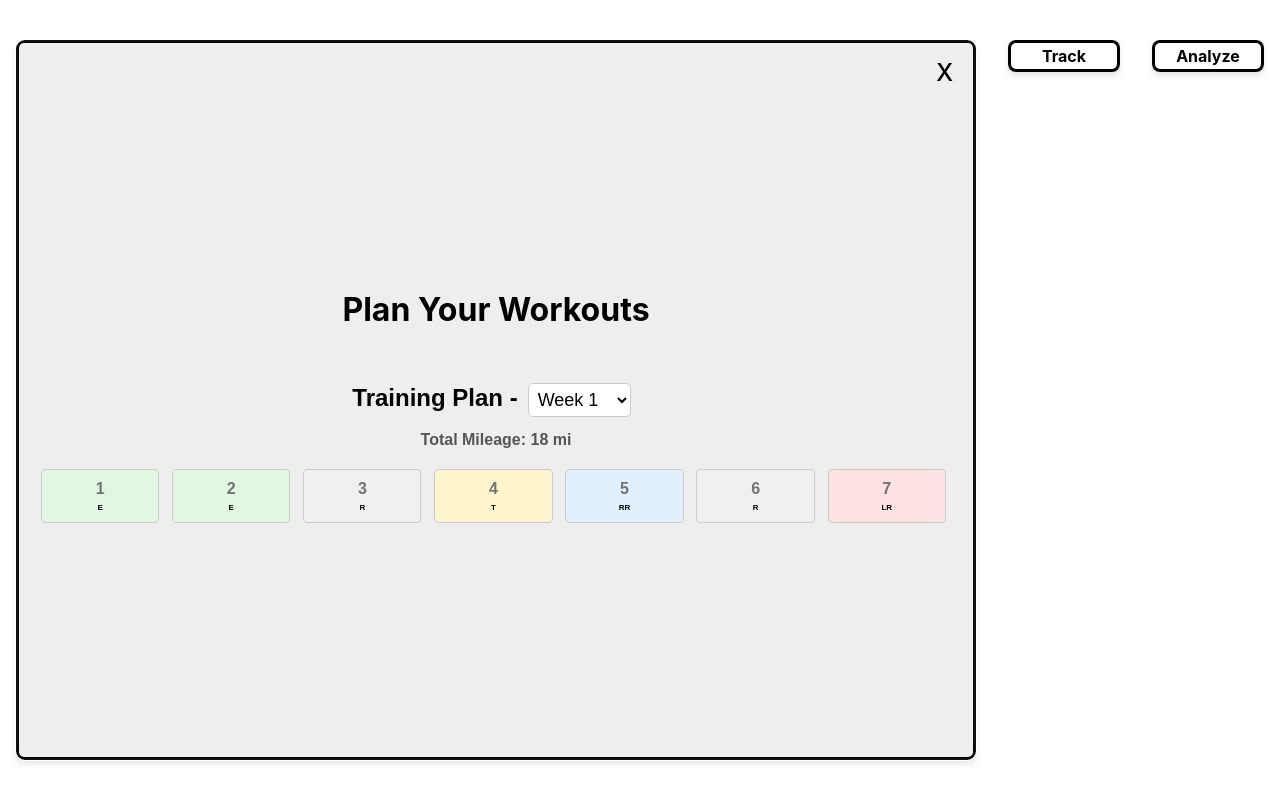
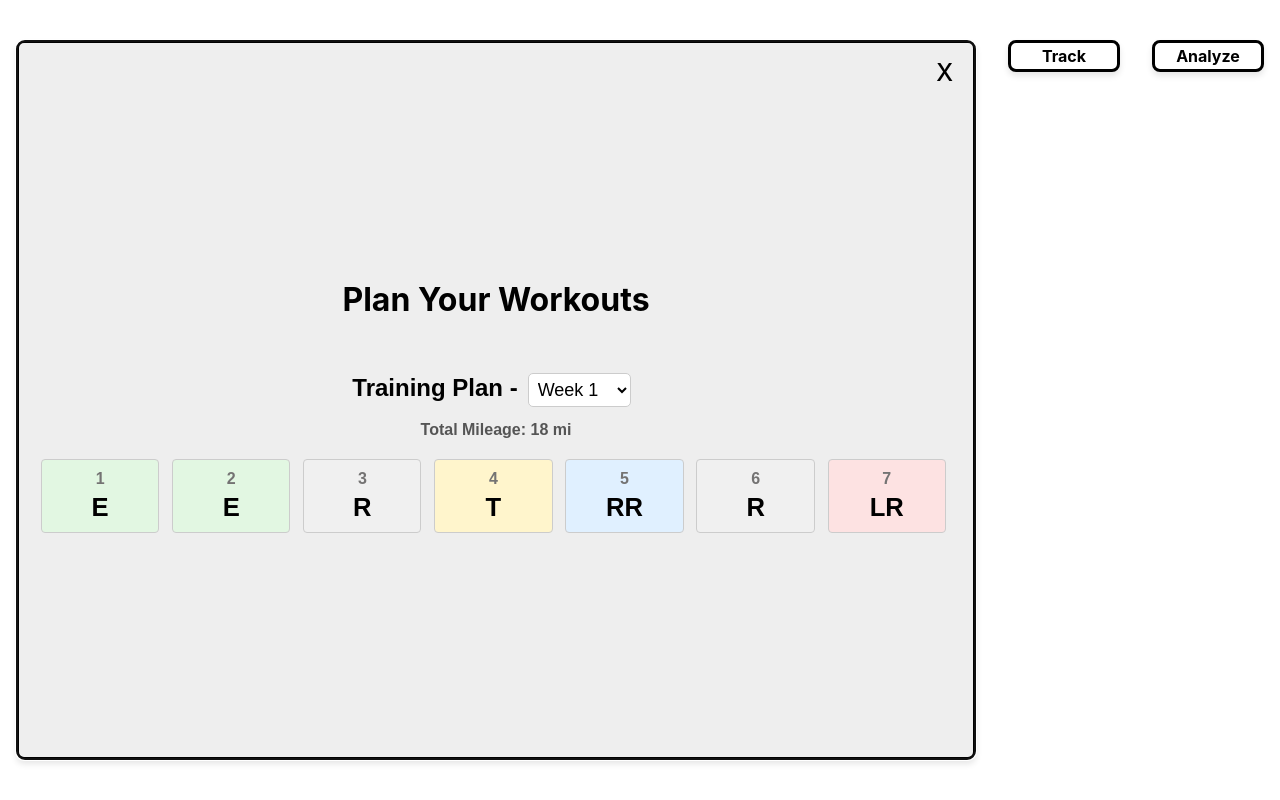
Before and after one commit to tulloch022/marathoner, a React (Vite) app: page / in a window 1280 px wide. Both pictures are taken after a click on the button "Plan". Built offline with nearby package versions, Linux system fonts and the light colour scheme.

Commit message:
fixed sizing of fonts for plan:

```diff
--- a/src/index.css
+++ b/src/index.css
@@ -327,7 +327,7 @@ p {
 }
 
 .plan-day-abbr {
-  font-size: .5em;
+  font-size: 2vw;
   color: black;
 }
 
```
